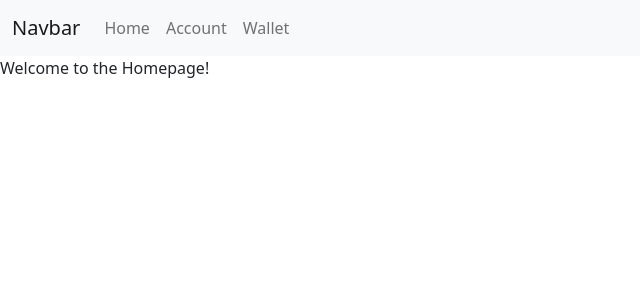
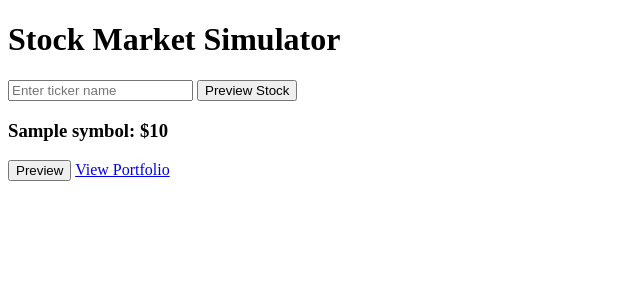
Before and after one commit to 5H1V/TradingSim, a Django app: template djangotutorial/tradingapp/templates/home.html in a window 1280 px wide. Shown: the top 300 px of the page, without its empty margins (0-640 px from the left). Run offline with Django 5.2, Linux system fonts and the light colour scheme; the template is opened without the code that fills it: most values are stand-ins (such as "Sample title", 1, 10 or a date in 2020); parts of the project's set-up code (start-up, migrations or seed data) failed here and were passed over; some libraries are stand-ins or nearby versions.

Commit message:
Editing pages

```diff
--- a/djangotutorial/mysite/settings.py
+++ b/djangotutorial/mysite/settings.py
@@ -121,3 +121,5 @@ STATIC_URL = 'static/'
 # https://docs.djangoproject.com/en/5.1/ref/settings/#default-auto-field
 
 DEFAULT_AUTO_FIELD = 'django.db.models.BigAutoField'
+
+API_KEY = 'd4bcf6529b6c494c8451d65b23806781'
--- a/djangotutorial/tradingapp/templates/home.html
+++ b/djangotutorial/tradingapp/templates/home.html
@@ -1,13 +1,29 @@
-{% extends "base.html" %} {% block title %} Home Page {% endblock %}
-{% block content %}
-<p>Welcome to the Homepage!</p>
-
-
-
-
-
-
-
-
-
-{% endblock %}
+<!DOCTYPE html>
+<html>
+<head>
+    <title>Stock Market Simulator</title>
+</head>
+<body>
+    <h1>Stock Market Simulator</h1>
+    <form method="POST">
+        {% csrf_token %}
+        <input type="text" name="symbol" placeholder="Enter ticker name" required>
+        <button type="submit">Preview Stock</button>
+    </form>
+    {% if stock %}
+        <h3>{{ stock.symbol }}: ${{ stock.price }}</h3>
+        <!--CHANGE THIS BUTTON TO PREVIEW STOCK INSTEAD OF BUY IT...ADD BUY STOCK OPTION TO DIFFERENT PAGE -->
+        <button onclick="previewStock('{{ stock.symbol }}', '{{stock.qty}}', '{{ stock.price }}')">Preview</button>
+    {% endif %}
+    <a href="/portfolio">View Portfolio</a>
+    <script>
+        function previewStock(symbol, qty, price) {
+            fetch('/trade/', {
+                method: 'POST',
+                headers: {'Content-Type': 'application/json'},
+                body: JSON.stringify({symbol: symbol, qty, price: parseFloat(price)})
+            }).then(response => response.json()).then(data => alert(data.message));
+        }
+    </script>
+</body>
+</html>
```
Also changed, not shown: djangotutorial/tradingapp/views.py (+5 -5 lines), djangotutorial/db.sqlite3.
